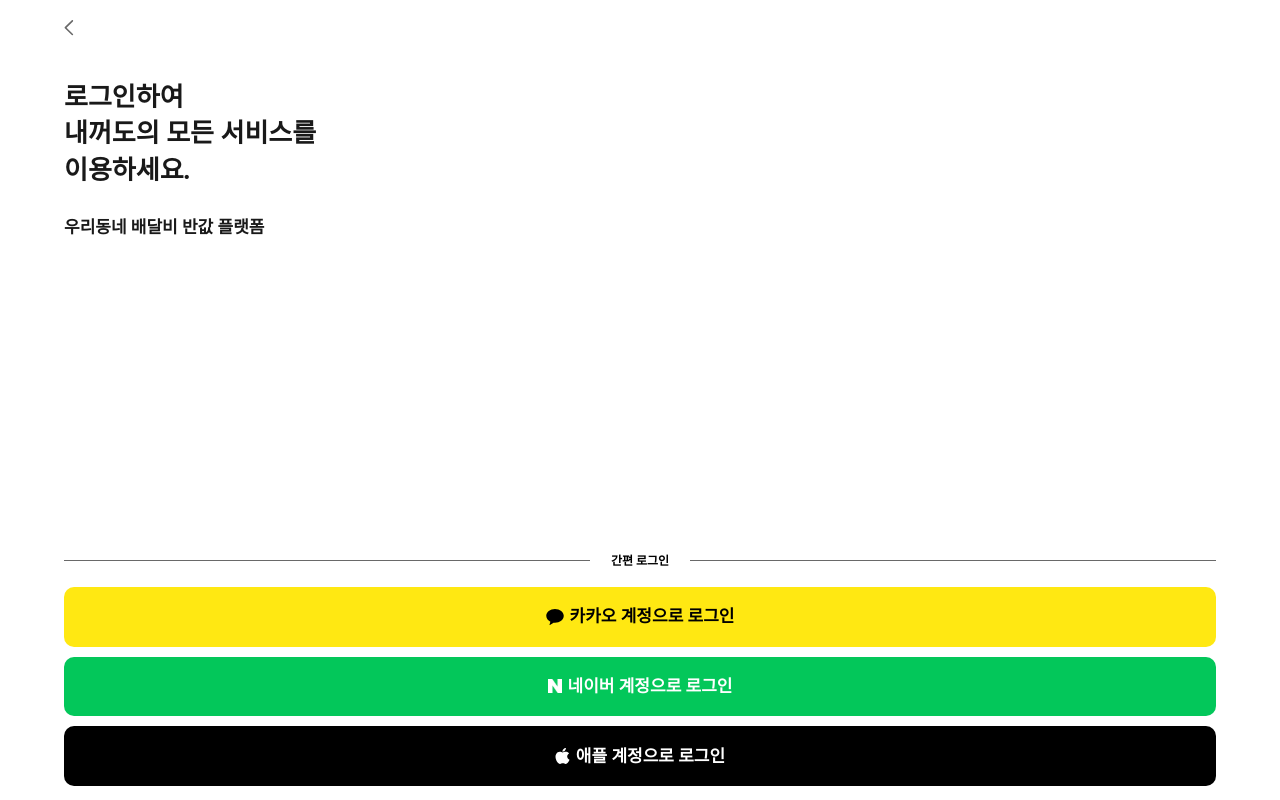
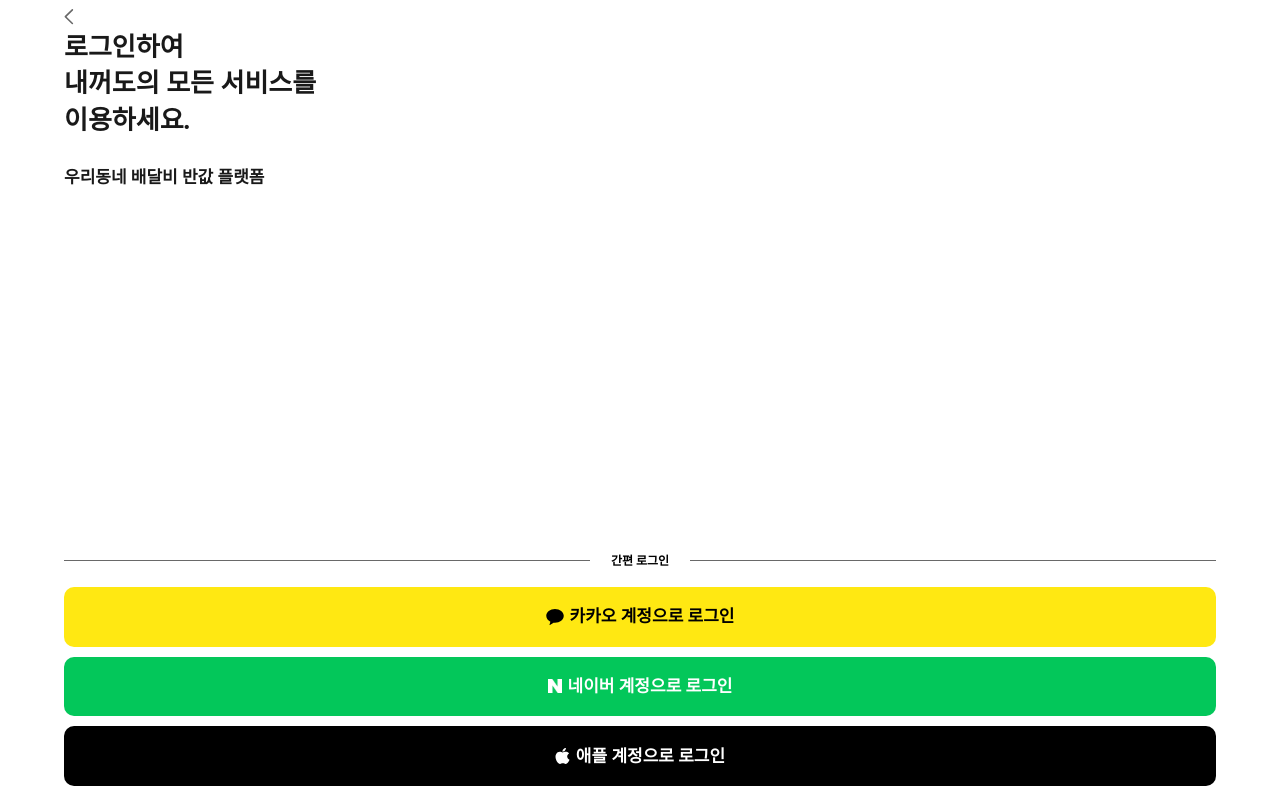
Before and after one commit to naeggeodo/naeggeodo-web, a Next.js app: page /login in a window 1280 px wide. Built offline with nearby package versions, Linux system fonts and the light colour scheme.

Commit message:
config : login page complete

```diff
--- a/src/pages/login.tsx
+++ b/src/pages/login.tsx
@@ -1,22 +1,16 @@
+import Image from 'next/image';
 import styled from 'styled-components';
 import AppleLoginBtn from '../components/login/AppleLoginBtn';
 import KaKaoLoginBtn from '../components/login/KaKaoLoginBtn';
 import NaverLoginBtn from '../components/login/NaverLoginBtn';
 import palette from '../styles/palette';
+import Prevbutton from '../assets/icons/prevbtn.svg';
 const login = () => {
   return (
     <Wrap>
       <ContentWrap>
         <Div className='content'>
-          <PrevIcon
-            viewBox='0 0 10 16'
-            fill='none'
-            xmlns='http://www.w3.org/2000/svg'>
-            <path
-              d='M0.585938 7.6543C0.585938 7.87402 0.665039 8.06738 0.832031 8.23438L7.80176 15.0459C7.95117 15.2041 8.14453 15.2832 8.37305 15.2832C8.83008 15.2832 9.18164 14.9404 9.18164 14.4834C9.18164 14.2549 9.08496 14.0615 8.94434 13.9121L2.5459 7.6543L8.94434 1.39648C9.08496 1.24707 9.18164 1.04492 9.18164 0.825195C9.18164 0.368164 8.83008 0.0253906 8.37305 0.0253906C8.14453 0.0253906 7.95117 0.104492 7.80176 0.253906L0.832031 7.07422C0.665039 7.23242 0.585938 7.43457 0.585938 7.6543Z'
-              fill='#696969'
-            />
-          </PrevIcon>
+          <Image src={Prevbutton} alt='prev button' />
           <Title>로그인하여</Title>
           <Title>내꺼도의 모든 서비스를</Title>
           <Title>이용하세요.</Title>
@@ -43,12 +37,6 @@ const ContentWrap = styled.div`
   width: 90%;
   height: 100%;
   margin: 0 auto;
-`;
-
-const PrevIcon = styled.svg`
-  width: 10px;
-  height: 16px;
-  margin: 20px 0 39px;
 `;
 
 // const Header = styled.div`
```
Also changed, not shown: src/assets/icons/prevbtn.svg (added).
